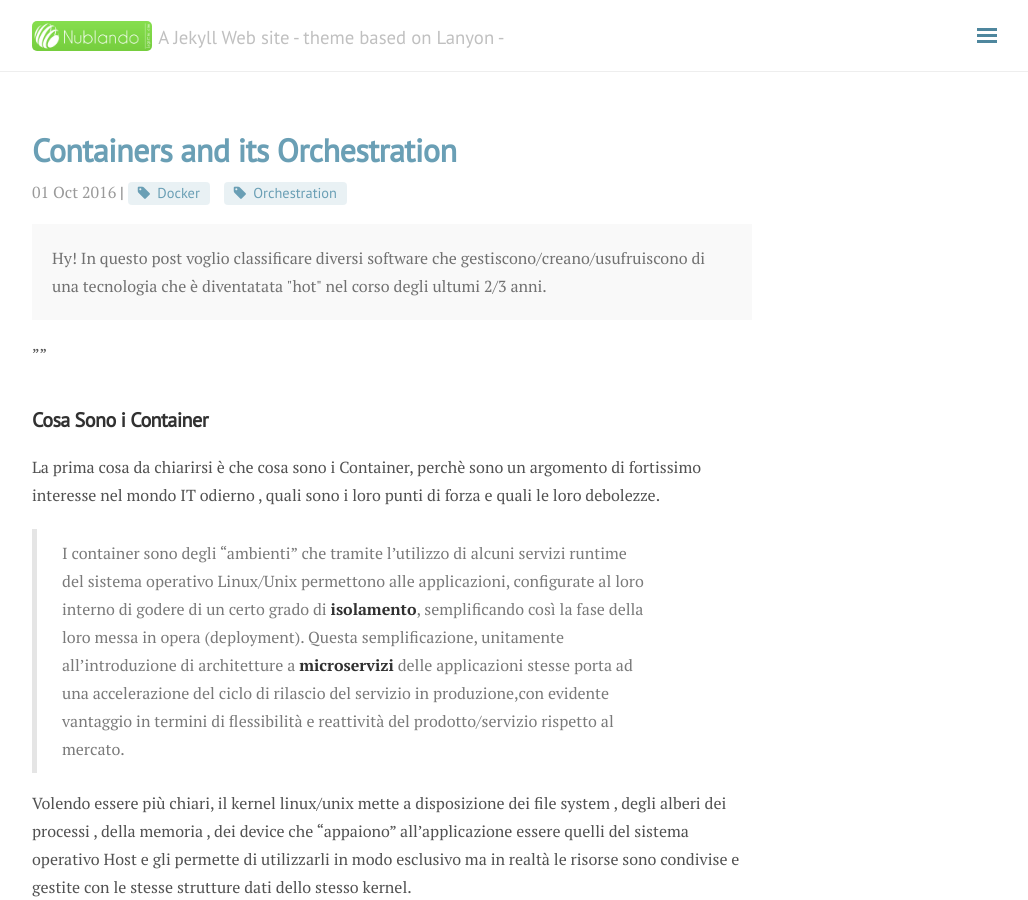
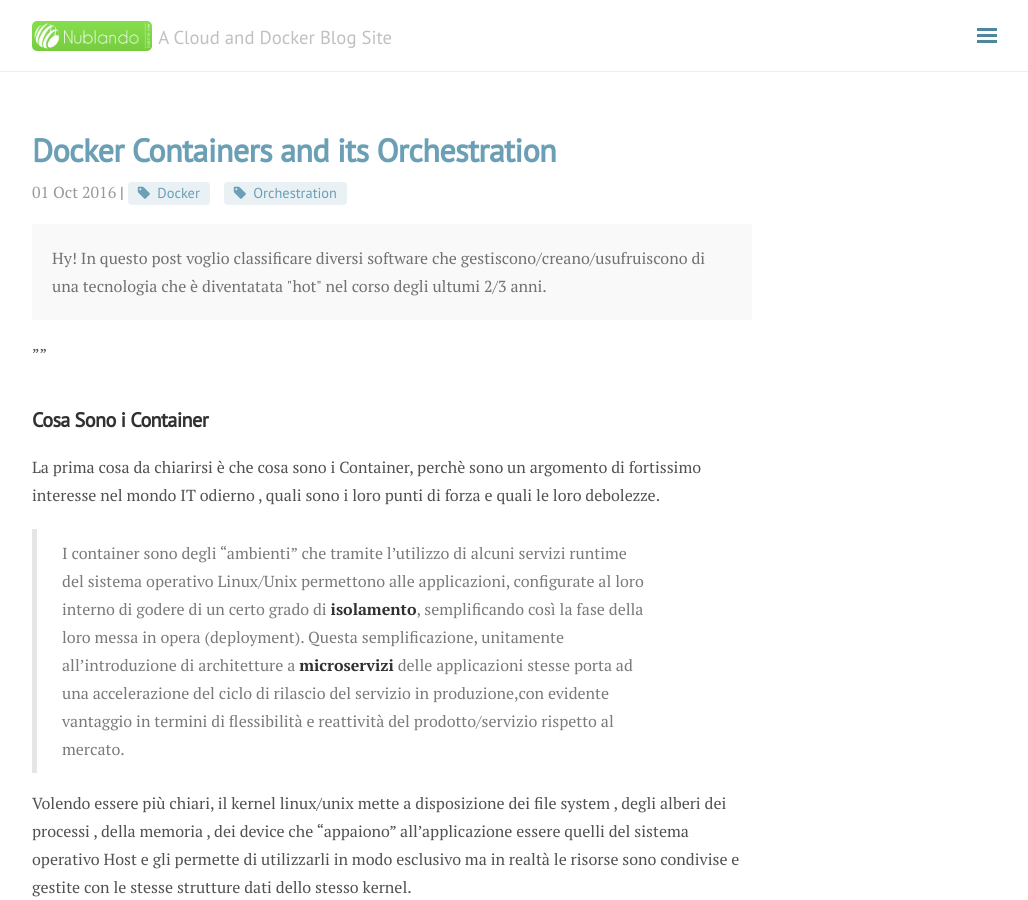
Before and after one commit to proj4spes/enri.github.io, a Jekyll site: the page built from _posts/2016-10-01-Containers-and-Orchestration.md, in a window 1280 px wide and 900 px high. Shown: the whole window, without its empty margins (248-1276 px from the left). Built offline with Jekyll 4.4.1, drawn with Linux system fonts in a browser that asks for light colours; nearby versions of some CDN libraries; comment, search, counter and statistics services are not loaded.

Commit message:
added Jekyll-seo-tag

```diff
--- /dev/null
+++ b/Gemfile
@@ -0,0 +1,2 @@
+gem 'jekyll-seo-tag'
+gem 'jekyll-paginate'
--- a/_config.yml
+++ b/_config.yml
@@ -1,14 +1,13 @@
 # Site Info
-title: Proj4Spes
-tagline: 'A Jekyll Web site - theme based on Lanyon -'
-description: 'A Jekyll theme adapted from <a href="http://lanyon.getpoole.com/" target="_blank">Lanyon</a>. Made by <a href="http://github.com/proj4spes" target="_blank">@Proj4Spes</a>.'
+title: 'Nublando - a Blog about Cloud and Docker'
+tagline: 'A Cloud and Docker Blog Site'
+description: 'A Site Talking about Cloud,DevOps,and Docker. Made by <a href="http://github.com/proj4spes" target="_blank">@Proj4Spes</a>.'
 baseurl: "/proj4spes.github.io"
-url: http://github.com/proj4spes
+url: https://proj4spes.github.io/proj4spes.github.io/
 logo: '/public/logo.png'
 
 # Site configurations
-gems:
-  - jekyll-paginate
+gems: [jekyll-paginate, jekyll-seo-tag]
 markdown: kramdown
 kramdown:
   input: GFM
@@ -26,7 +25,7 @@
 author:
   name: Proj4Spes
   description: >
-      A passionate <strong>Software Architect and DevOps</strong>, learning Cloud/AWS/DevOps/Ansible/Nomad/Terraform
+      A passionate <strong>Software Architect and DevOps</strong>, learning Cloud/AWS/DevOps/Ansible/Nomad/Terraform/Docker/Kubernetes
 #  gravatar: 3c2986ad7ac1f2230ea3596f44563328 # md5 hash of your email address
   contact:
     linkedin:  https://www.linkedin.com/in/enrico-proietti-4a67392a?trk=hp-identity-name
@@ -53,10 +52,9 @@
 category_page: '/blog/categories/'
 
 hero:
-  image: /public/img/where-to-go.png
-  caption: Original Artwork by Me
-  Intro: A Blog Site to Explain to myself Cloud Concept
-
+  image: /public/img/cloud-1.jpg
+  caption: The Cloud is pervasive .. although we do not realize.
+  Intro: A Blog Site to Explain to myself Cloud Concepts . Cloud is a computing abstraction  to accomplish new processes and analisys on a huge amount of data, often generated by the Cloud itself, but it is also a set of tools can be used to improve the Cloud's behaviour  itself. So i'd like to understand iin deep how these tools operate and then back to understand how they can be used to modify the current  life's processes.
 # Puglins
 mathjax: true # whether support mathjax
 google_analytics_token: 'UA-00000000-1' # leave blank if you don't want google analytics
--- a/_includes/head.html
+++ b/_includes/head.html
@@ -32,4 +32,5 @@
 MathJax.Hub.Config({ tex2jax: { inlineMath: [ ['$','$'], ["\\(","\\)"] ], processEscapes: true } });
   </script>
   {% endif %}
+  {% seo %}
 </head>
--- a/_posts/2016-10-01-Containers-and-Orchestration.md
+++ b/_posts/2016-10-01-Containers-and-Orchestration.md
@@ -1,6 +1,7 @@
 ---
 layout: post
-title: Containers and its Orchestration
+title: Docker Containers and its Orchestration
+description: Docker Containers ecosystem tools
 tags:
 - Docker
 - Orchestration
```
Also changed, not shown: public/img/cloud-1.jpg (added).
